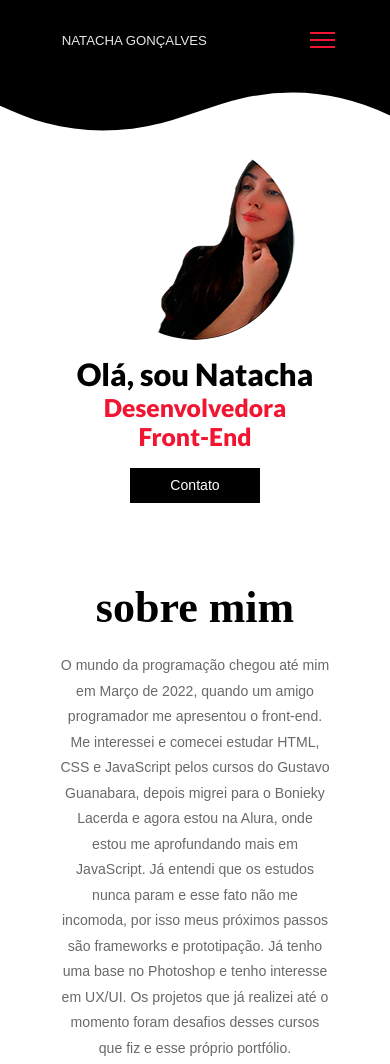
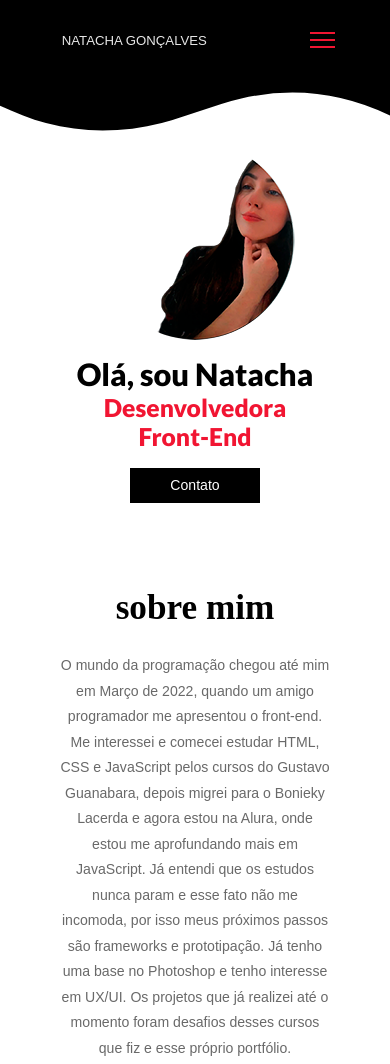
Before and after one commit to natachagoncalves/portfolio-natacha-goncalves, a plain HTML site: page index.html in a window 390 px wide. Shown: the top 1064 px of the page. Drawn offline with Linux system fonts and the light colour scheme.

Commit message:
title about modified

```diff
--- a/assets/Css/style.css
+++ b/assets/Css/style.css
@@ -728,12 +728,18 @@ strong {
     .leftside-about {
         margin-top: 3.6rem;
     }
+
+    .text-about h3 {
+        font-size: 4.5rem;
+        margin-bottom: 3.2rem;
+        line-height: 4rem;
+    }
 }
 
 
 @media (max-width: 550px) {
     .text-about h3 {
-        font-size: 5.0rem;
+        font-size: 4rem;
         margin-bottom: 3.2rem;
         line-height: 4rem;
     }
@@ -773,7 +779,7 @@ strong {
     }
 
     .text-about h3 {
-        font-size: 4.6rem;
+        font-size: 4rem;
         margin-bottom: 3.2rem;
         line-height: 4rem;
     }
```
